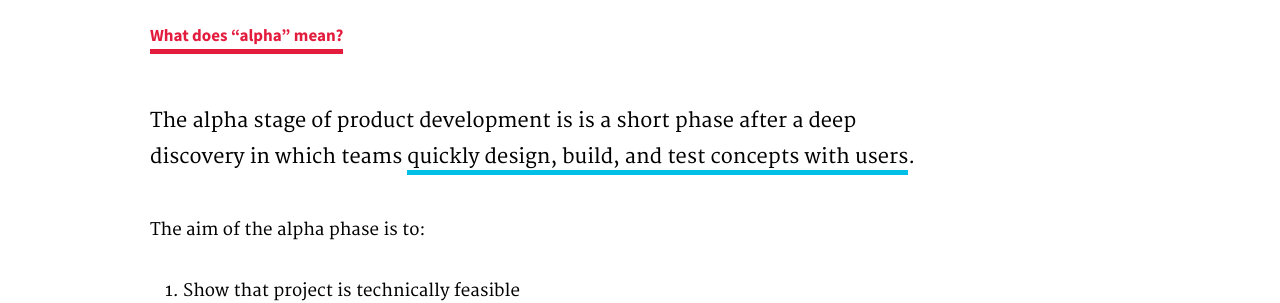
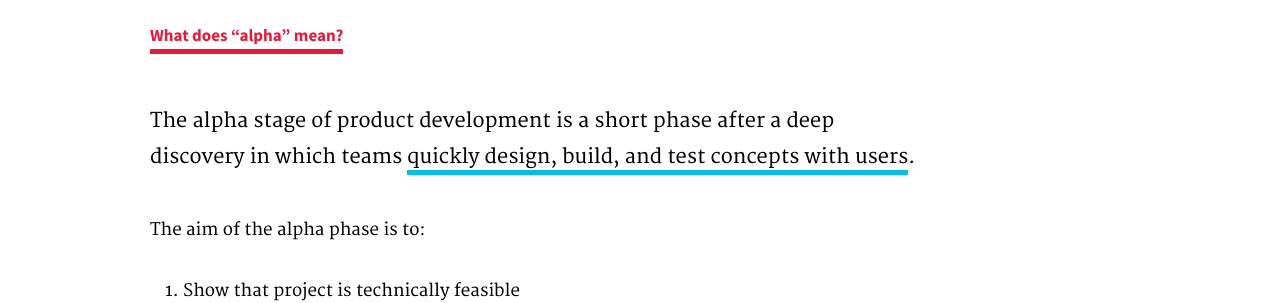
Before and after one commit to usds/benefits-enrollment-prototype, a Jekyll site: the page built from index.html, in a window 1280 px wide and 900 px high, scrolled down 2681 px. Shown: the part 152-455 px from the top of the window. Built offline with Jekyll 4.4.1, drawn with Linux system fonts in a browser that asks for light colours.

Commit message:
Fix typo on homepage

```diff
--- a/index.html
+++ b/index.html
@@ -76,7 +76,7 @@
 <section class="panel" id="alpha">
 	<div class="usa-grid">
 		<h2>What does “alpha” mean?</h2>
-		<p class="usa-font-lead">The alpha stage of product development is is a short phase after a deep discovery in which teams <strong>quickly design, build, and test concepts with users</strong>.</p>
+		<p class="usa-font-lead">The alpha stage of product development is a short phase after a deep discovery in which teams <strong>quickly design, build, and test concepts with users</strong>.</p>
 		<p>The aim of the alpha phase is to:</p>
 		<ol>
 			<li>Show that project is technically feasible</li>
```
